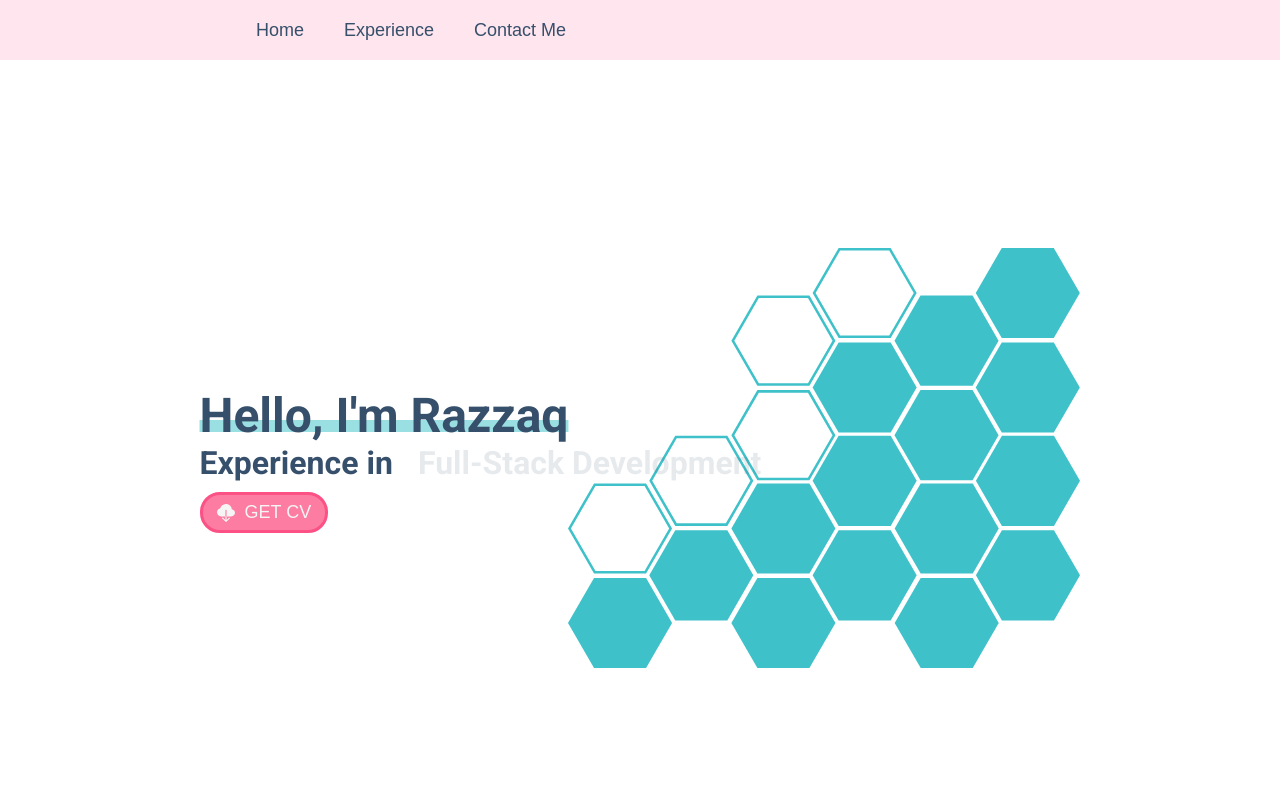
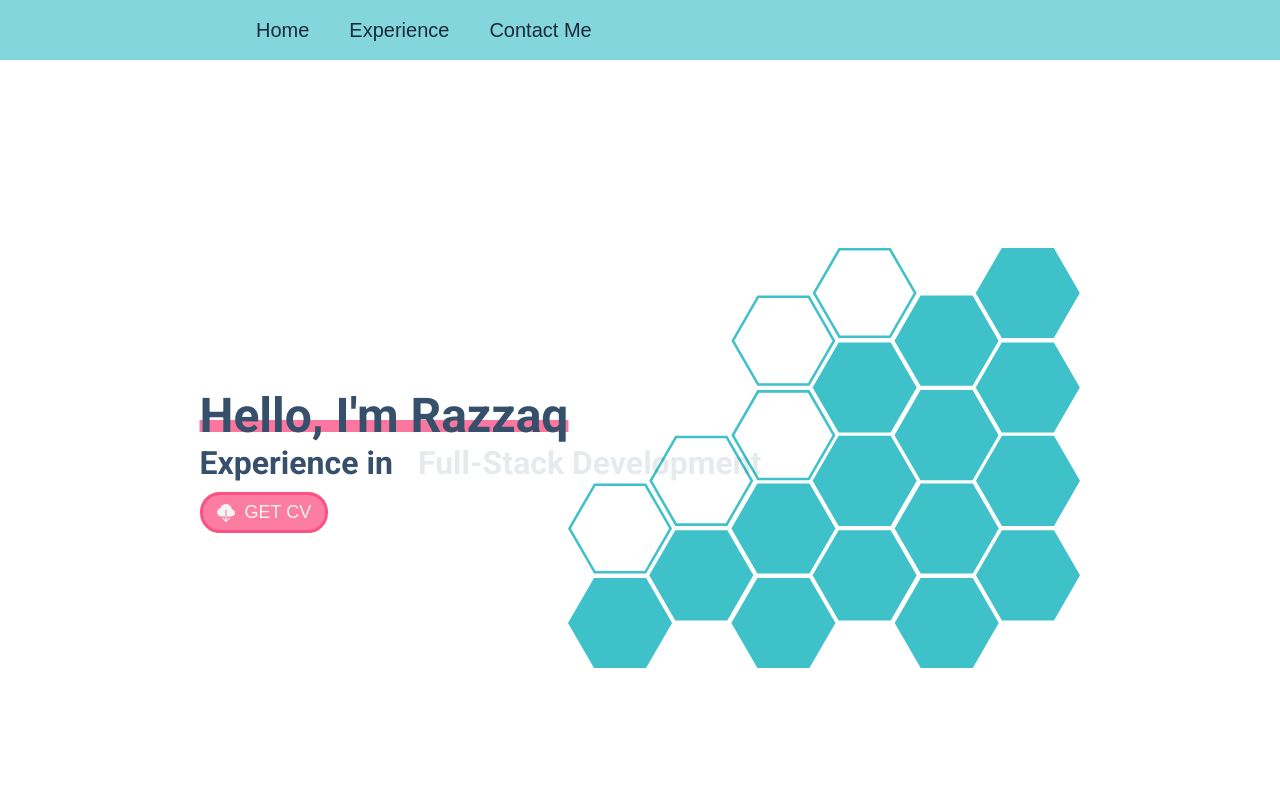
Before and after one commit to lectr1c/portfolio, a React (Vite) app: page / in a window 1280 px wide. Shown: the top 800 px of the page. Built offline with nearby package versions, Linux system fonts and the light colour scheme.

Commit message:
fix up design

```diff
--- a/src/Styles/Hero.scss
+++ b/src/Styles/Hero.scss
@@ -24,9 +24,7 @@ $large: 900px;
 
   img {
     animation: fadeInImage 1s normal linear;
-    width: clamp(380px, 40vw, 800px);
-
-
+    width: clamp(320px, 40vw, 800px);
   }
 
   @media screen and (max-width: $medium) {
@@ -117,7 +115,7 @@ $large: 900px;
   text-decoration-skip-ink: none;
   text-decoration-thickness: 12px;
   text-underline-offset: -12px;
-  text-decoration-color: #3fc2c986;
+  text-decoration-color: rgba(252, 81, 133, 0.78);
 
   @media screen and (max-width: $medium) {
     text-decoration-thickness: 6px;
--- a/src/Styles/Navigation.scss
+++ b/src/Styles/Navigation.scss
@@ -10,33 +10,46 @@ $large: 900px;
   z-index: 100;
   width: 60vw;
   padding-inline: 20vw;
-  background-color: rgba(252, 81, 133, 0.15);
+  background-color: rgba(63, 193, 201, 0.65);
   backdrop-filter: blur(100px);
+  border-bottom: white solid 2px;
 
   @media screen and (max-width: $medium) {
     display: none;
   }
 
   button:hover {
-    text-decoration: underline #fc5185 5px;
+    text-decoration: underline;
+    text-decoration-skip-ink: none;
+    text-decoration-thickness: 3px;
+    text-underline-offset: 0;
+    text-decoration-color: #fc5185;
   }
 
   button:active {
-    text-decoration: underline #fc5185 5px;
+    text-decoration: underline;
+    text-decoration-skip-ink: none;
+    text-decoration-thickness: 3px;
+    text-underline-offset: 0;
+    text-decoration-color: #fc5185;
   }
 
   button:focus {
-    text-decoration: underline #fc5185 5px;
+    text-decoration: underline;
+    text-decoration-skip-ink: none;
+    text-decoration-thickness: 3px;
+    text-underline-offset: 0;
+    text-decoration-color: #fc5185;
   }
 
 }
 
 .header button {
 
-  color: #364f6b;
+  color: #1c2a37;
   margin-right: 40px;
   text-transform: capitalize;
-  font-size: 18px;
+  font-size: 20px;
 
 }
 
@@ -45,14 +58,10 @@ $large: 900px;
   width: 100vw;
   height: fit-content;
 
-  @media screen and (min-width: $medium) {
-    display: none;
-  }
-
   button {
     display: block;
     margin: 10px;
-    font-size: 18px;
+    font-size: 23px;
     color: #364f6b;
   }
 
@@ -76,9 +85,14 @@ $large: 900px;
   background-color: #f5f5f5;
   z-index: 101;
   width: 100vh;
-  background-color: rgba(252, 81, 133, 0.15);
+  background-color: rgba(63, 193, 201, 0.65);
+  border-bottom: white solid 2px;
   backdrop-filter: blur(100px);
   -webkit-backdrop-filter: blur(100px);
+
+  @media screen and (min-width: $medium) {
+    display: none;
+  }
 }
 
 .dropDownNavHidden {
```
